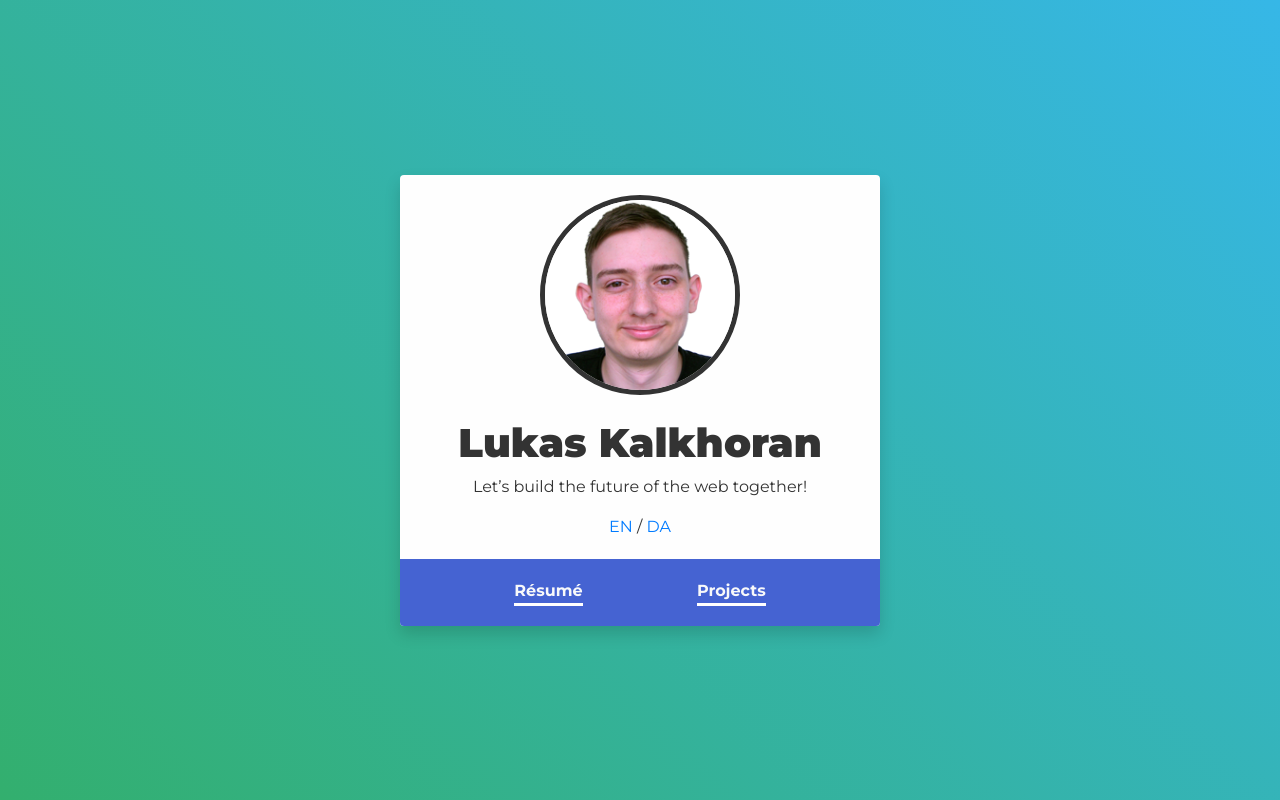
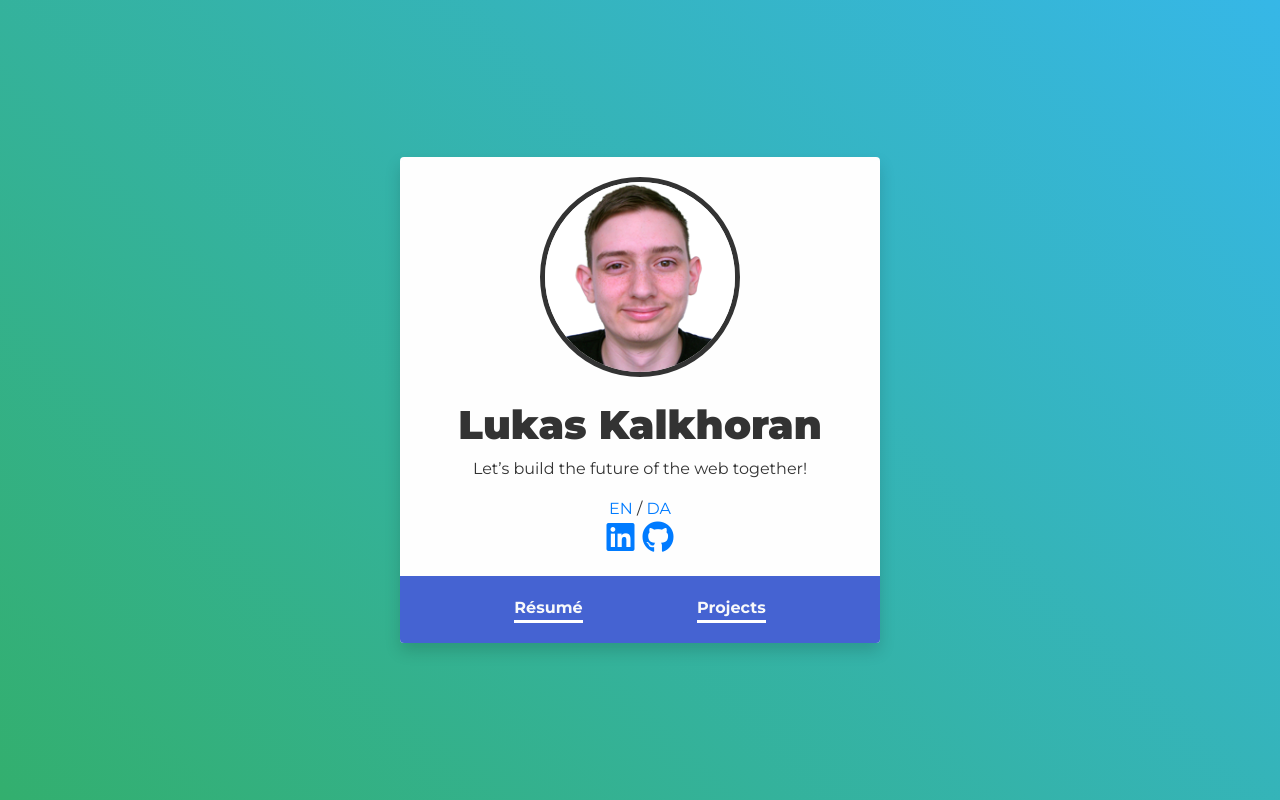
Before and after one commit to dkbay/Portfolio, a plain HTML site: page index.html in a window 1280 px wide. Drawn offline with Linux system fonts and the light colour scheme.

Commit message:
Add socials to front page

```diff
--- a/index.html
+++ b/index.html
@@ -28,6 +28,7 @@
                 <h1>{{ $t("heroTitle") }}</h1>
                 <p>{{ $t("heroDescription") }}</p>
                 <p class="lang mb-0"><a href="#" @click="changeLocale('en')">EN</a> / <a href="#" @click="changeLocale('da')">DA</a></p>
+                <p class="socials mb-0"><a class="mr-2" href="https://www.linkedin.com/in/dkbay/"><i class="fab fa-2x fa-linkedin"></i></a><a href="https://github.com/dkbay"><i class="fab fa-2x fa-github"></i></a></p>
             </div>
             <div class="card-body d-flex" id="links">
                 <a v-bind:href='$t("resumeLink")'  class="card-link font-weight-bold text-light">{{ $t("resume") }}</a>
```
